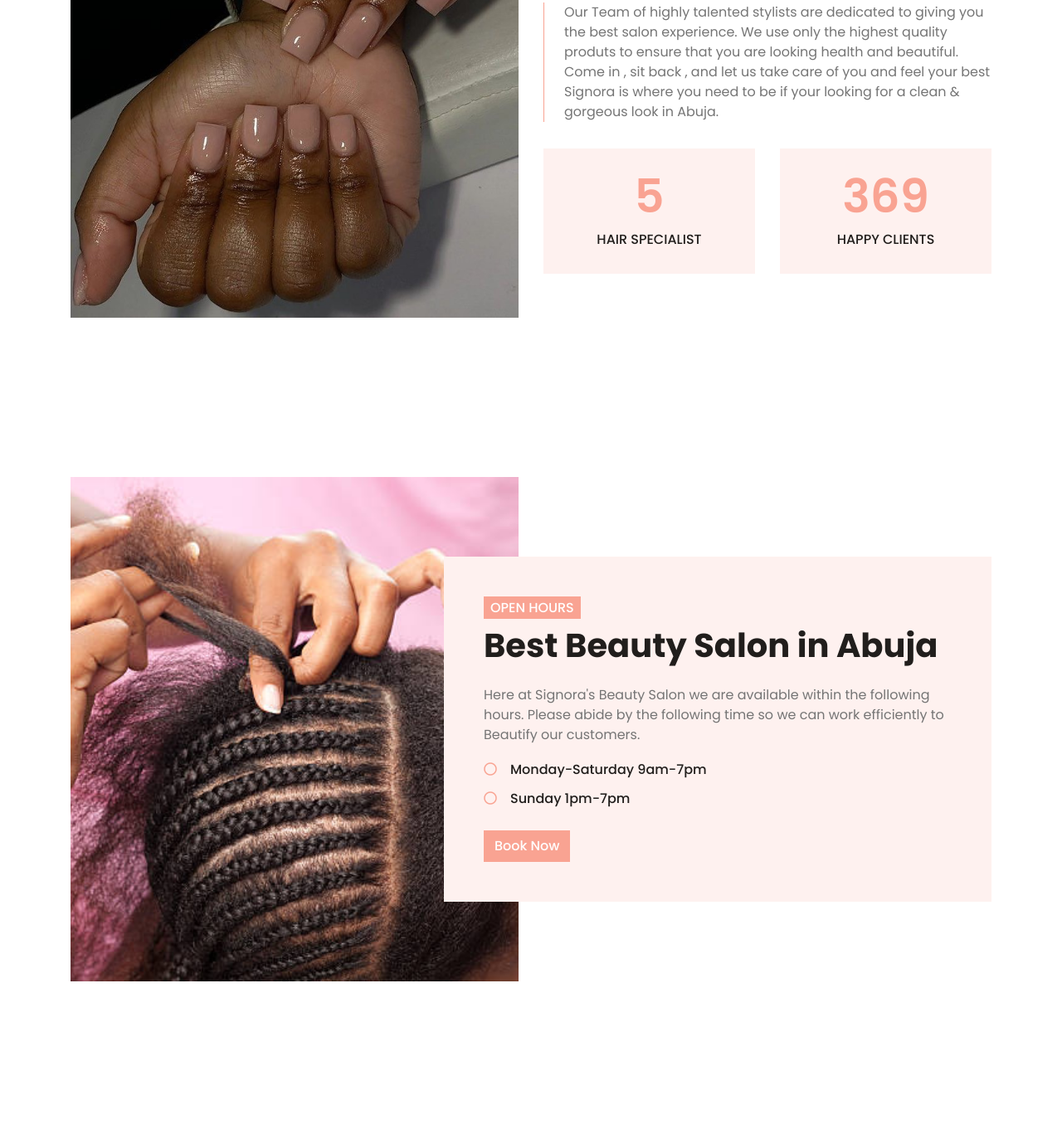
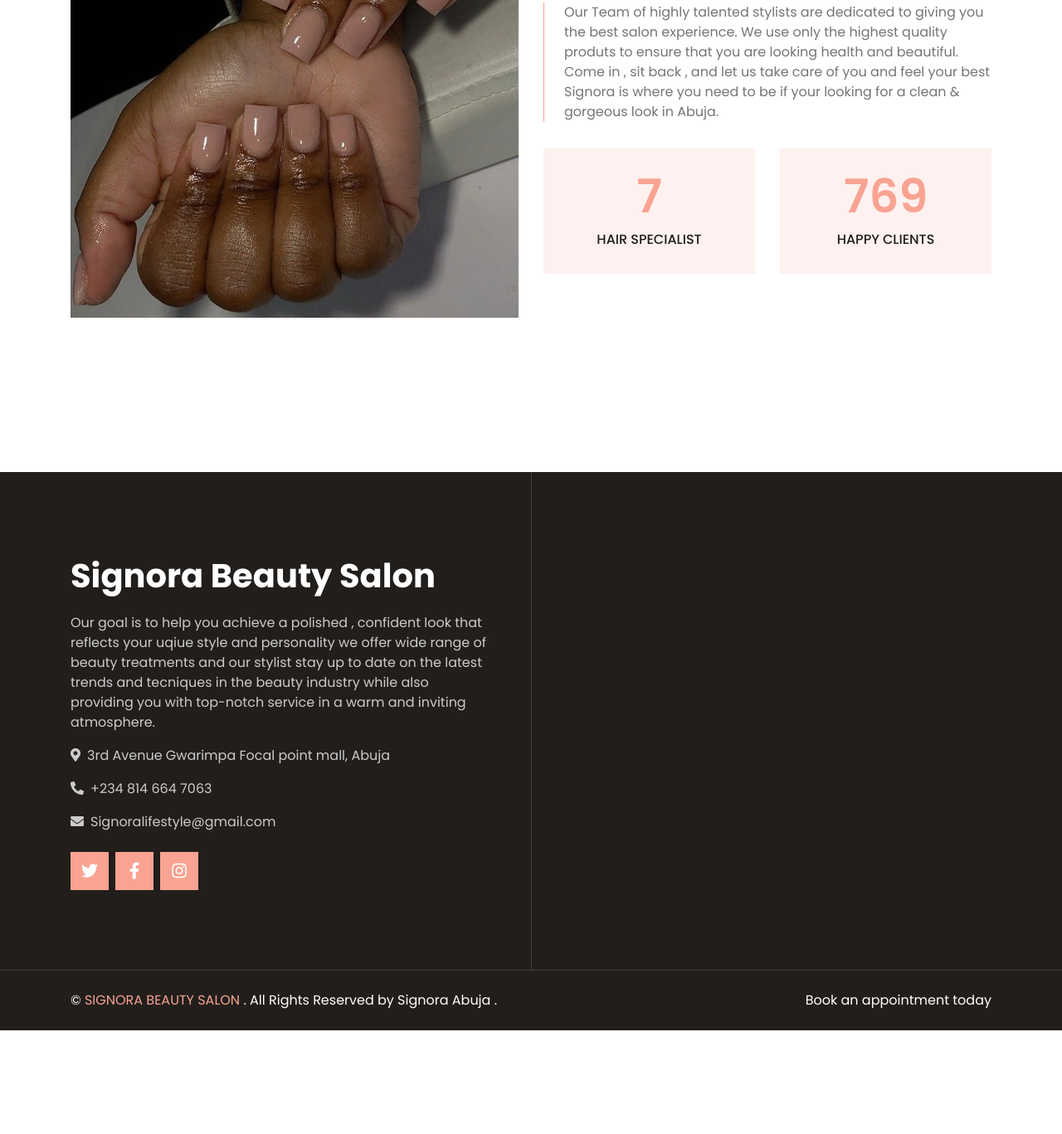
Before and after one commit to Gigx267/June-23-Signora-Salon-Design-, a plain HTML site: page index.html in a window 1280 px wide. Shown: the part 1273-2640 px from the top of the page at 83% size. After the commit the page ends 2515 px from the top, so only its background shows below. Drawn offline with nearby package versions, Linux system fonts and the light colour scheme.

Commit message:
index.html

```diff
--- a/index.html
+++ b/index.html
@@ -168,13 +168,13 @@
                     <div class="row pt-3">
                         <div class="col-6">
                             <div class="bg-light text-center p-4">
-                                <h3 class="display-4 text-primary" data-toggle="counter-up">5</h3>
+                                <h3 class="display-4 text-primary" data-toggle="counter-up">7</h3>
                                 <h6 class="text-uppercase">Hair Specialist</h6>
                             </div>
                         </div>
                         <div class="col-6">
                             <div class="bg-light text-center p-4">
-                                <h3 class="display-4 text-primary" data-toggle="counter-up">369</h3>
+                                <h3 class="display-4 text-primary" data-toggle="counter-up">769</h3>
                                 <h6 class="text-uppercase">Happy Clients</h6>
                             </div>
                         </div>
@@ -186,33 +186,6 @@
     <!-- About End -->
 
 
-
-    <!-- Open Hours Start -->
-    <div class="container-fluid py-5">
-        <div class="container py-5">
-            <div class="row">
-                <div class="col-lg-6" style="min-height: 500px;">
-                    <div class="position-relative h-100">
-                        <img class="position-absolute w-100 h-100" src="q1.jpg" style="object-fit: cover;">
-                    </div>
-                </div>
-                <div class="col-lg-6 pt-5 pb-lg-5">
-                    <div class="hours-text bg-light p-4 p-lg-5 my-lg-5">
-                        <h6 class="d-inline-block text-white text-uppercase bg-primary py-1 px-2">Open Hours</h6>
-                        <h1 class="mb-4">Best Beauty Salon in Abuja </h1>
-                        <p>Here at Signora's Beauty Salon we are available within the following hours. Please abide by the following time so we can work efficiently to Beautify our customers. </p>
-                        <ul class="list-inline">
-                            <li class="h6 py-1"><i class="far fa-circle text-primary mr-3"></i>Monday-Saturday 9am-7pm</li>
-                            <li class="h6 py-1"><i class="far fa-circle text-primary mr-3"></i>Sunday 1pm-7pm</li>
-
-                        </ul>
-                        <a href="" class="btn btn-primary mt-2">Book Now</a>
-                    </div>
-                </div>
-            </div>
-        </div>
-    </div>
-    <!-- Open Hours End -->
 
 
      <!-- Footer Start -->
```
